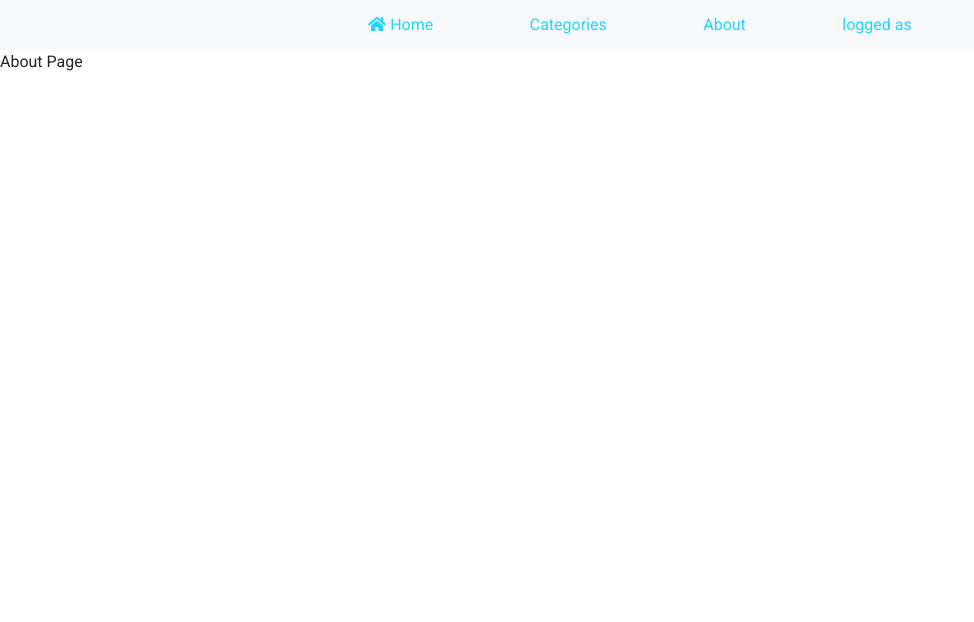
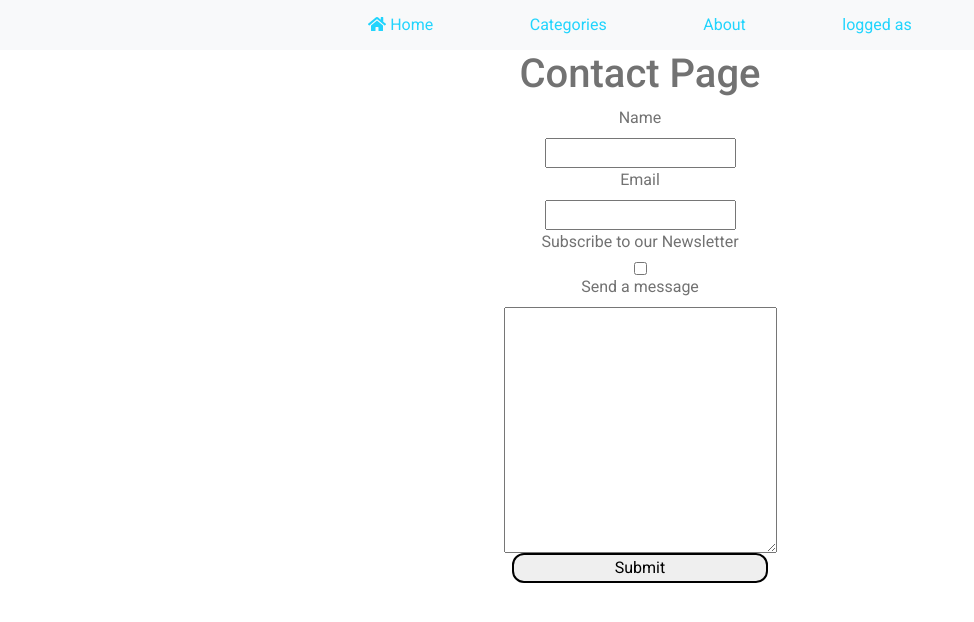
Before and after one commit to MunteanuSamuel/myspotify, a React (Create React App) app: page /about in a window 1280 px wide. Shown: the top 622 px of the page, without its empty margins (0-974 px from the left). Built offline with nearby package versions, Linux system fonts and the light colour scheme.

Commit message:
last changes for the presentation

```diff
--- a/src/App.css
+++ b/src/App.css
@@ -27,7 +27,7 @@
     border-color: #21D4FD;
     margin: 0 auto;
     width: 80%;
-    height: 38px;
+    height: 40px;
     border-radius: 12px;
 }
 
@@ -39,6 +39,7 @@
 .form-inline button {
     width: 20%;
     border-radius: 12px;
+    border: 2px solid;
 }
 
 .form-inline button:hover {
--- a/src/App.js
+++ b/src/App.js
@@ -33,6 +33,7 @@ function App() {
                                         You can search for an artist or go check the most wanted categories,
                                         chose a playlist and listen to our finest list of tracks.
                                     </p>
+
                                     <div className='home__search'>
                                         <SearchBar/>
                                     </div>
--- a/src/ComponentsStyle/Login.css
+++ b/src/ComponentsStyle/Login.css
@@ -1,9 +1,18 @@
-.loggin__wrapper{
+.loggin__wrapper {
+    display: flex;
+    flex-direction: column;
+    justify-content: center;
+    align-items: center;
+}
+
+.loggin__box{
     display: flex;
     align-items: center;
     flex-direction: column;
-    justify-content: center;
-    width: 100%;
+    justify-content: space-evenly;
+
+    width: 500px;
+    height: 250px;
 }
 
 .labeled__input {
@@ -16,10 +25,15 @@
 .input__label{
     color: #21D4FD;
     font-weight: bold;
+    margin: 20px 0;
 }
 
+
 .form__control {
-    width: 400px;
+    width: 500px;
+    border-color: #21D4FD;
+    border-radius: 12px;
+    height: 38px;
 }
 
 .btn-primary {
@@ -27,6 +41,8 @@
     color: black;
     background-color: white;
     border: #21D4FD 2px solid;
+    border-radius: 12px;
+    width: 100px;
 }
 
 .btn-primary {
--- a/src/ComponentsStyle/NavBar.css
+++ b/src/ComponentsStyle/NavBar.css
@@ -31,6 +31,7 @@
     border-color: #21D4FD;
     width: 100px;
     color: #727272;
+    border-radius: 12px;
 }
 
 .loggin__btn:hover {
@@ -54,6 +55,7 @@
 
     .list__container {
         display: flex;
+        flex-direction: row;
         justify-content: space-around;
         list-style: none;
         color: #21D4FD;
@@ -76,7 +78,7 @@
 
     .list__container {
         display: flex;
-        flex-direction: column;
+        flex-direction: row;
         justify-content: space-evenly;
         align-items: center;
         text-decoration: none;
--- /dev/null
+++ b/src/PagesStyle/About.css
@@ -0,0 +1,28 @@
+.contact__form {
+    display: flex;
+    flex-direction: column;
+    justify-content: space-around;
+    align-items: center;
+    text-align: center;
+
+    color: #727272;
+}
+
+h1 {
+    display: flex;
+    flex-direction: row;
+    justify-content: center;
+
+    color: #727272;
+}
+
+.submit__button{
+    width: 20%;
+    border-radius: 12px;
+    border: 2px solid;
+}
+
+.submit__button:hover{
+    color: white;
+    background-color: #21D4FD;
+}
--- a/src/components/NavBar.js
+++ b/src/components/NavBar.js
@@ -44,11 +44,7 @@ const NavBar = () => {
 
     return (
         <nav className="navbar__component navbar-expand-lg navbar-light bg-light">
-            <button className="navbar-toggler" type="button" data-toggle="collapse"
-                    data-target="#navbarSupportedContent" aria-controls="navbarSupportedContent" aria-expanded="false"
-                    aria-label="Toggle navigation">
-                <span className="navbar-toggler-icon"></span>
-            </button>
+
             <section className="collapse navbar-collapse" id="navbarSupportedContent">
                 <ul className="list__container navbar-nav">
                     <li className="nav__item">
--- a/src/components/SearchBar.js
+++ b/src/components/SearchBar.js
@@ -69,7 +69,7 @@ const SearchBar = () => {
                         value={input}
                         onChange={updateSearch}>
                     </input>
-                    <button onClick={getSearch} className="btn my-2 my-sm-0" type="submit">Search</button>
+                    <button onClick={getSearch} className="btn {/*my-2 my-sm-0*/}" type="submit">Search</button>
                 </form>
                 <div className="row searched__artist">
                     {artists.map(artist => {
--- a/src/pages/About.js
+++ b/src/pages/About.js
@@ -1,14 +1,25 @@
 import React from "react";
+import '../PagesStyle/About.css'
 
 
 const About = () => {
 
     return (
         <div>
-            About Page
+            <h1>Contact Page</h1>
+            <form className="contact__form" action="mailto:munteanusamuel@gmail.com" method="post" encType="text/plain">
+                    <label>Name</label>
+                    <input type="text" name="Name"></input>
+                    <label>Email</label>
+                    <input type="email" name="email"></input>
+                    <label>Subscribe to our Newsletter</label>
+                    <input type="checkbox" name="Subscribe"></input>
+                    <label>Send a message</label>
+                    <textarea name="mesage" rows="10" cols="30"></textarea>
+                    <input className="submit__button" type="submit" name=""></input>
+            </form>
         </div>
     )
-
 };
 
 export default About;
--- a/src/pages/Categories.js
+++ b/src/pages/Categories.js
@@ -58,7 +58,6 @@ class Categories extends React.Component {
 
                 })
         }
-
     }
 
 
--- a/src/pages/Login.js
+++ b/src/pages/Login.js
@@ -37,6 +37,7 @@ class Login extends React.Component {
     render () {
         return (
             <div className="loggin__wrapper">
+                <section className="loggin__box">
                     <LoginInput
                         id="client-id"
                         label="Client ID"
@@ -44,6 +45,7 @@ class Login extends React.Component {
                         change={this.onChangeHandler}
                     />
                     <button type="button" className="btn btn-primary" onClick={this.onClickHandler}>Login</button>
+                </section>
             </div>
         )
     }
```
Lines whose indentation alone changed are shown as unchanged.
